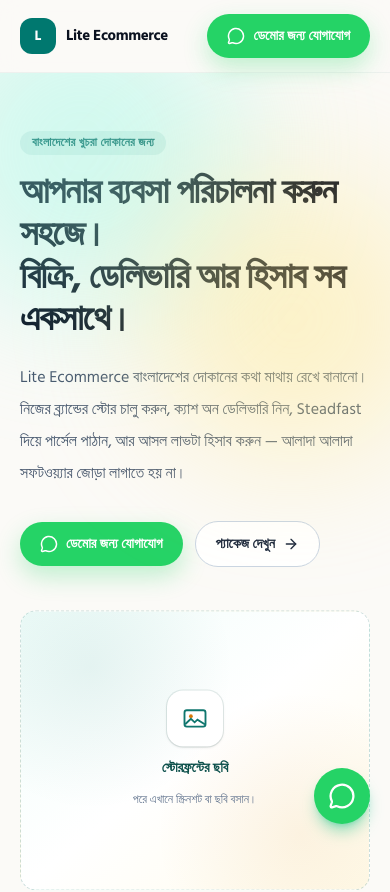
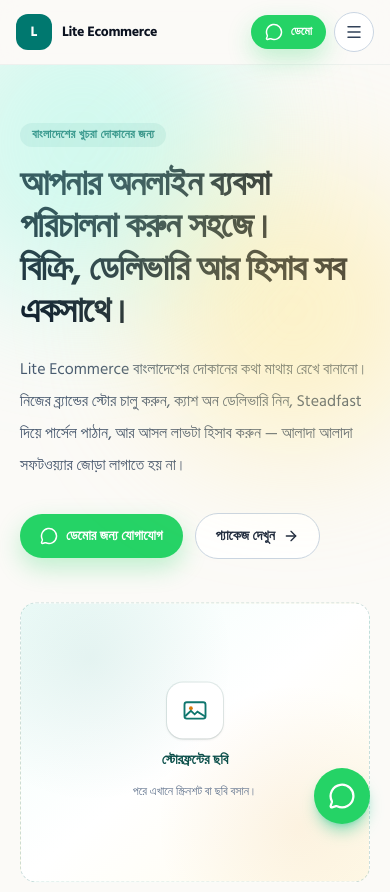
Before and after one commit to irfathmostofa/Lite-Ecommerce, a React (Vite) app: page / in a window 390 px wide. Shown: the top 892 px of the page. Built offline with nearby package versions, Linux system fonts and the light colour scheme.

Commit message:
new update

```diff
--- a/src/App.jsx
+++ b/src/App.jsx
@@ -1,10 +1,12 @@
-import { motion } from 'framer-motion'
+import { useEffect, useState } from 'react'
+import { motion, AnimatePresence } from 'framer-motion'
 import {
   ArrowRight,
   BadgeCheck,
   Boxes,
   Check,
   LayoutDashboard,
+  Menu,
   MessageCircle,
   Package,
   Percent,
@@ -12,6 +14,7 @@ import {
   Store,
   Truck,
   Wallet,
+  X,
 } from 'lucide-react'
 import ImageSlot from './components/ImageSlot'
 import {
@@ -69,6 +72,32 @@ function WhatsAppButton({ children, className = '' }) {
 }
 
 function Nav() {
+  const [open, setOpen] = useState(false)
+
+  const links = [
+    { href: '#features', label: 'ফিচার' },
+    { href: '#pricing', label: 'প্যাকেজ' },
+    { href: '#ai', label: 'এআই' },
+    { href: '#demo', label: 'ডেমো' },
+  ]
+
+  // close the mobile menu if the viewport grows to desktop
+  useEffect(() => {
+    const onResize = () => {
+      if (window.innerWidth >= 768) setOpen(false)
+    }
+    window.addEventListener('resize', onResize)
+    return () => window.removeEventListener('resize', onResize)
+  }, [])
+
+  // prevent body scroll when mobile menu is open (optional nicety)
+  useEffect(() => {
+    document.body.style.overflow = open ? 'hidden' : ''
+    return () => {
+      document.body.style.overflow = ''
+    }
+  }, [open])
+
   return (
     <motion.header
       initial={{ y: -24, opacity: 0 }}
@@ -76,25 +105,86 @@ function Nav() {
       transition={{ duration: 0.5, ease }}
       className="sticky top-0 z-40 border-b border-teal-900/5 bg-[#fbfaf7]/85 backdrop-blur-md"
     >
-      <div className="mx-auto flex max-w-6xl items-center justify-between gap-4 px-5 py-3.5">
-        <a href="#top" className="flex items-center gap-2.5">
-          <span className="flex h-9 w-9 items-center justify-center rounded-xl bg-teal-700 text-sm font-extrabold text-white">L</span>
-          <span className="text-[15px] font-bold tracking-tight">Lite Ecommerce</span>
+      <div className="mx-auto flex max-w-6xl items-center justify-between gap-3 px-4 py-3 sm:px-5 sm:py-3.5">
+        {/* Logo */}
+        <a
+          href="#top"
+          onClick={() => setOpen(false)}
+          className="flex shrink-0 items-center gap-2.5"
+        >
+          <span className="flex h-9 w-9 items-center justify-center rounded-xl bg-teal-700 text-sm font-extrabold text-white">
+            L
+          </span>
+          <span className="text-sm font-bold tracking-tight sm:text-[15px]">
+            Lite Ecommerce
+          </span>
         </a>
+
+        {/* Desktop nav */}
         <nav className="hidden items-center gap-7 text-sm font-medium text-slate-600 md:flex">
-          <a href="#features" className="hover:text-teal-800">ফিচার</a>
-          <a href="#pricing" className="hover:text-teal-800">প্যাকেজ</a>
-          <a href="#ai" className="hover:text-teal-800">এআই</a>
-          <a href="#demo" className="hover:text-teal-800">ডেমো</a>
+          {links.map((l) => (
+            <a key={l.href} href={l.href} className="hover:text-teal-800">
+              {l.label}
+            </a>
+          ))}
         </nav>
-        <WhatsAppButton>ডেমোর জন্য যোগাযোগ</WhatsAppButton>
+
+        {/* Desktop CTA */}
+        <div className="hidden md:block">
+          <WhatsAppButton>ডেমোর জন্য যোগাযোগ</WhatsAppButton>
+        </div>
+
+        {/* Mobile: short CTA + hamburger */}
+        <div className="flex items-center gap-2 md:hidden">
+          <WhatsAppButton className="!px-3.5 !py-2 !text-xs">
+            ডেমো
+          </WhatsAppButton>
+          <button
+            type="button"
+            onClick={() => setOpen((v) => !v)}
+            aria-label="মেনু"
+            aria-expanded={open}
+            aria-controls="mobile-menu"
+            className="flex h-10 w-10 items-center justify-center rounded-full border border-slate-300 bg-white text-slate-700 transition-colors hover:border-teal-700 hover:text-teal-800"
+          >
+            {open ? <X size={18} /> : <Menu size={18} />}
+          </button>
+        </div>
       </div>
+
+      {/* Mobile dropdown */}
+      <AnimatePresence initial={false}>
+        {open && (
+          <motion.nav
+            id="mobile-menu"
+            key="mobile-menu"
+            initial={{ height: 0, opacity: 0 }}
+            animate={{ height: 'auto', opacity: 1 }}
+            exit={{ height: 0, opacity: 0 }}
+            transition={{ duration: 0.25, ease }}
+            className="overflow-hidden border-t border-teal-900/5 bg-[#fbfaf7] md:hidden"
+          >
+            <div className="mx-auto flex max-w-6xl flex-col px-4 py-2">
+              {links.map((l) => (
+                <a
+                  key={l.href}
+                  href={l.href}
+                  onClick={() => setOpen(false)}
+                  className="rounded-lg px-2 py-3 text-sm font-medium text-slate-700 hover:bg-teal-50 hover:text-teal-800"
+                >
+                  {l.label}
+                </a>
+              ))}
+            </div>
+          </motion.nav>
+        )}
+      </AnimatePresence>
     </motion.header>
   )
 }
 
 function Hero() {
-  const lines = ['আপনার ব্যবসা পরিচালনা করুন সহজে।', 'বিক্রি, ডেলিভারি আর হিসাব সব একসাথে।']
+  const lines = ['আপনার অনলাইন ব্যবসা পরিচালনা করুন সহজে।', 'বিক্রি, ডেলিভারি আর হিসাব সব একসাথে।']
   return (
     <section id="top" className="relative overflow-hidden">
       <motion.div
@@ -111,17 +201,28 @@ function Hero() {
       />
       <div className="mx-auto grid max-w-6xl items-center gap-12 px-5 pb-20 pt-14 lg:grid-cols-[1.05fr_0.95fr] lg:pt-20">
         <motion.div initial="hidden" animate="show" variants={stagger}>
-          <motion.p variants={fadeUp} className="mb-4 inline-flex items-center gap-2 rounded-full bg-teal-700/10 px-3 py-1 text-xs font-semibold tracking-wide text-teal-800">
+          <motion.p
+            variants={fadeUp}
+            className="mb-4 inline-flex items-center gap-2 rounded-full bg-teal-700/10 px-3 py-1 text-xs font-semibold tracking-wide text-teal-800"
+          >
             বাংলাদেশের খুচরা দোকানের জন্য
           </motion.p>
-          <motion.h1 variants={headline} initial="hidden" animate="show" className="text-4xl font-extrabold leading-[1.18] tracking-tight text-slate-950 sm:text-5xl lg:text-[52px]">
+          <motion.h1
+            variants={headline}
+            initial="hidden"
+            animate="show"
+            className="text-4xl font-extrabold leading-[1.18] tracking-tight text-slate-950 sm:text-5xl lg:text-[52px]"
+          >
             {lines.map((line) => (
               <motion.span key={line} variants={word} className="block">
                 {line}
               </motion.span>
             ))}
           </motion.h1>
-          <motion.p variants={fadeUp} className="mt-5 max-w-xl text-base leading-8 text-slate-600 sm:text-lg">
+          <motion.p
+            variants={fadeUp}
+            className="mt-5 max-w-xl text-base leading-8 text-slate-600 sm:text-lg"
+          >
             Lite Ecommerce বাংলাদেশের দোকানের কথা মাথায় রেখে বানানো। নিজের ব্র্যান্ডের স্টোর চালু করুন, ক্যাশ অন ডেলিভারি নিন, Steadfast দিয়ে পার্সেল পাঠান, আর আসল লাভটা হিসাব করুন — আলাদা আলাদা সফটওয়্যার জোড়া লাগাতে হয় না।
           </motion.p>
           <motion.div variants={fadeUp} className="mt-8 flex flex-wrap items-center gap-3">
@@ -136,7 +237,6 @@ function Hero() {
               <ArrowRight size={16} />
             </motion.a>
           </motion.div>
-
         </motion.div>
         <motion.div
           initial={{ opacity: 0, x: 40, rotate: 2 }}
@@ -160,7 +260,9 @@ function Stage() {
     <section className="border-y border-teal-900/5 bg-white">
       <div className="mx-auto max-w-6xl px-5 py-16">
         <p className="text-xs font-semibold tracking-wide text-teal-700">এখন যা চালু আছে</p>
-        <h2 className="mt-2 max-w-2xl text-3xl font-extrabold tracking-tight leading-snug">দোকান খুলে বিক্রি শুরু করার মতো প্ল্যাটফর্ম।</h2>
+        <h2 className="mt-2 max-w-2xl text-3xl font-extrabold tracking-tight leading-snug">
+          দোকান খুলে বিক্রি শুরু করার মতো প্ল্যাটফর্ম।
+        </h2>
         <p className="mt-3 max-w-2xl text-slate-600 leading-7">
           প্রতিশ্রুতি নয় — যে কাজগুলো আজই করা যায়, সেগুলোই নিচে। লোগো বসান, প্রোডাক্ট তুলুন, অর্ডার নিন।
         </p>
@@ -195,8 +297,12 @@ function Pricing() {
       <div className="flex flex-col gap-3 sm:flex-row sm:items-end sm:justify-between">
         <div>
           <p className="text-xs font-semibold tracking-wide text-teal-700">প্যাকেজ</p>
-          <h2 className="mt-2 text-3xl font-extrabold tracking-tight">দাম সোজা। টাকায়। লুকানো চার্জ নেই।</h2>
-          <p className="mt-2 max-w-xl text-slate-600 leading-7">মাসিক আর বাৎসরিক — দুটোতেই এখনকার পুরো প্ল্যাটফর্ম আছে। সিদ্ধান্ত নিতে হিসাব মিলিয়ে নিন।</p>
+          <h2 className="mt-2 text-3xl font-extrabold tracking-tight">
+            দাম সোজা। টাকায়। লুকানো চার্জ নেই।
+          </h2>
+          <p className="mt-2 max-w-xl text-slate-600 leading-7">
+            মাসিক আর বাৎসরিক — দুটোতেই এখনকার পুরো প্ল্যাটফর্ম আছে। সিদ্ধান্ত নিতে হিসাব মিলিয়ে নিন।
+          </p>
         </div>
         <WhatsAppButton>প্যাকেজ নিয়ে জিজ্ঞাসা করুন</WhatsAppButton>
       </div>
@@ -220,13 +326,19 @@ function Pricing() {
                 {pkg.badge}
               </span>
             ) : null}
-            <p className={`text-sm font-semibold ${pkg.highlight ? 'text-teal-100' : 'text-teal-800'}`}>{pkg.name}</p>
+            <p className={`text-sm font-semibold ${pkg.highlight ? 'text-teal-100' : 'text-teal-800'}`}>
+              {pkg.name}
+            </p>
             <p className="mt-3 flex items-end gap-1">
               <span className="text-4xl font-extrabold tracking-tight">{pkg.price}</span>
               {pkg.unit ? <span className="mb-1 text-sm opacity-80">{pkg.unit}</span> : null}
             </p>
-            <p className={`mt-1 text-sm ${pkg.highlight ? 'text-teal-100' : 'text-slate-500'}`}>{pkg.billing}</p>
-            <p className={`mt-4 flex-1 text-sm leading-7 ${pkg.highlight ? 'text-teal-50' : 'text-slate-600'}`}>{pkg.who}</p>
+            <p className={`mt-1 text-sm ${pkg.highlight ? 'text-teal-100' : 'text-slate-500'}`}>
+              {pkg.billing}
+            </p>
+            <p className={`mt-4 flex-1 text-sm leading-7 ${pkg.highlight ? 'text-teal-50' : 'text-slate-600'}`}>
+              {pkg.who}
+            </p>
             <a
               href={WHATSAPP.href}
               target="_blank"
@@ -242,7 +354,9 @@ function Pricing() {
       </div>
       <div className="mt-10 rounded-3xl border border-slate-200 bg-white p-6">
         <h3 className="text-lg font-bold">প্রতিটি প্যাকেজে যা পাবেন</h3>
-        <p className="mt-1 text-sm text-slate-500">মাসিক আর বাৎসরিক — একই ফিচার। কম টাকায় কম ফিচার নয়।</p>
+        <p className="mt-1 text-sm text-slate-500">
+          মাসিক আর বাৎসরিক — একই ফিচার। কম টাকায় কম ফিচার নয়।
+        </p>
         <ul className="mt-5 grid gap-3 sm:grid-cols-2 lg:grid-cols-5">
           {included.map((item) => (
             <li key={item} className="flex items-start gap-2 text-sm text-slate-700">
@@ -279,7 +393,9 @@ function Features() {
     <section id="features" className="border-y border-teal-900/5 bg-white">
       <div className="mx-auto max-w-6xl px-5 py-20">
         <p className="text-xs font-semibold tracking-wide text-teal-700">পুরো ফিচার তালিকা</p>
-        <h2 className="mt-2 max-w-2xl text-3xl font-extrabold tracking-tight leading-snug">এখন যা আছে, সেটাই নিচে। বাড়িয়ে বলা নেই।</h2>
+        <h2 className="mt-2 max-w-2xl text-3xl font-extrabold tracking-tight leading-snug">
+          এখন যা আছে, সেটাই নিচে। বাড়িয়ে বলা নেই।
+        </h2>
         <div className="mt-14 space-y-20">
           {featureBlocks.map((block, i) => {
             const Icon = icons[i]
@@ -291,14 +407,18 @@ function Features() {
                 whileInView="show"
                 viewport={{ once: true, amount: 0.25 }}
                 variants={stagger}
-                className={`grid items-center gap-10 lg:grid-cols-2 ${reverse ? 'lg:[&>*:first-child]:order-2' : ''}`}
+                className={`grid items-center gap-10 lg:grid-cols-2 ${
+                  reverse ? 'lg:[&>*:first-child]:order-2' : ''
+                }`}
               >
                 <motion.div variants={fadeUp}>
                   <p className="inline-flex items-center gap-2 text-xs font-semibold tracking-wide text-amber-700">
                     <Icon size={14} />
                     {block.eyebrow}
                   </p>
-                  <h3 className="mt-3 text-2xl font-extrabold tracking-tight leading-snug">{block.title}</h3>
+                  <h3 className="mt-3 text-2xl font-extrabold tracking-tight leading-snug">
+                    {block.title}
+                  </h3>
                   <p className="mt-3 text-[15px] leading-8 text-slate-600">{block.text}</p>
                   <ul className="mt-5 space-y-2">
                     {block.points.map((point) => (
@@ -336,7 +456,9 @@ function Ai() {
             <Sparkles size={14} />
             এআই প্রোডাক্ট তৈরি
           </p>
-          <h2 className="mt-3 text-3xl font-extrabold tracking-tight leading-snug">একটা ছবি থেকে লিস্টিং।</h2>
+          <h2 className="mt-3 text-3xl font-extrabold tracking-tight leading-snug">
+            একটা ছবি থেকে লিস্টিং।
+          </h2>
           <p className="mt-3 text-slate-600 leading-8">
             অ্যাডমিনে /admin/products/new এ যান। প্রোডাক্টের একটা ছবি আপলোড করুন। এজেন্ট ব্যাকগ্রাউন্ড সরাতে পারে, স্টোরের লোগো বসাতে পারে, আর ইংরেজি বা বাংলায় শিরোনাম, বিবরণ ও কিওয়ার্ড তৈরি করে। পাবলিশের আগে এসইও স্কোর দেখা যায়। ড্রাফট রেখে পরে পাবলিশ করুন — তাড়াহুড়ো করে লাইভ করতে হয় না।
           </p>
@@ -379,7 +501,9 @@ function Cta() {
         >
           <Package className="mx-auto mb-4 text-amber-300" />
         </motion.div>
-        <h2 className="text-3xl font-extrabold tracking-tight leading-snug sm:text-4xl">Lite Ecommerce লাইভ দেখে নিন।</h2>
+        <h2 className="text-3xl font-extrabold tracking-tight leading-snug sm:text-4xl">
+          Lite Ecommerce লাইভ দেখে নিন।
+        </h2>
         <p className="mx-auto mt-3 max-w-xl text-teal-50 leading-8">
           হোয়াটসঅ্যাপে মেসেজ দিন। স্টোরফ্রন্ট, অ্যাডমিন, Steadfast, এসএমএস আর এআই প্রোডাক্ট তৈরি — এক কলে ঘুরে দেখাব। কোনো বাধ্যবাধকতা নেই।
         </p>
@@ -398,7 +522,9 @@ function Footer() {
       <div className="mx-auto grid max-w-6xl gap-10 px-5 py-14 sm:grid-cols-2 lg:grid-cols-4">
         <div className="lg:col-span-2">
           <div className="flex items-center gap-2.5">
-            <span className="flex h-9 w-9 items-center justify-center rounded-xl bg-teal-600 text-sm font-extrabold">L</span>
+            <span className="flex h-9 w-9 items-center justify-center rounded-xl bg-teal-600 text-sm font-extrabold">
+              L
+            </span>
             <span className="text-[15px] font-bold tracking-tight">Lite Ecommerce</span>
           </div>
           <p className="mt-4 max-w-sm text-sm leading-7 text-slate-400">
```
